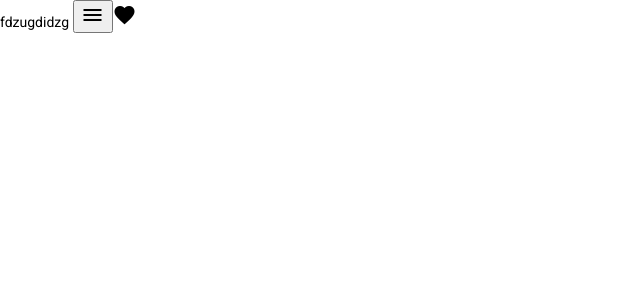
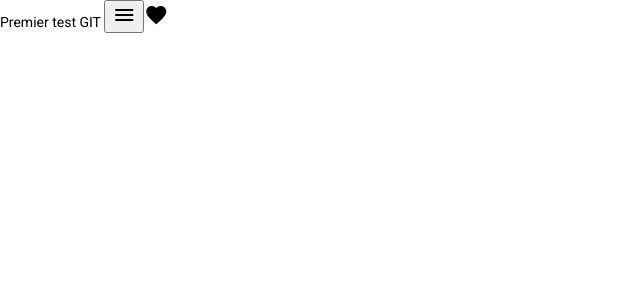
Before and after one commit to Dudu40/Angular, an Angular app: page / in a window 1280 px wide. Shown: the top 300 px of the page, without its empty margins (0-640 px from the left). Built offline with nearby package versions, Linux system fonts and the light colour scheme.

Commit message:
FIRST REAL COMMI

```diff
--- a/src/app/app.component.html
+++ b/src/app/app.component.html
@@ -1,3 +1,3 @@
-fdzugdidzg
+Premier test GIT
 <button mat-icon-button><mat-icon>menu</mat-icon></button>
 <mat-icon>favorite</mat-icon>
```
